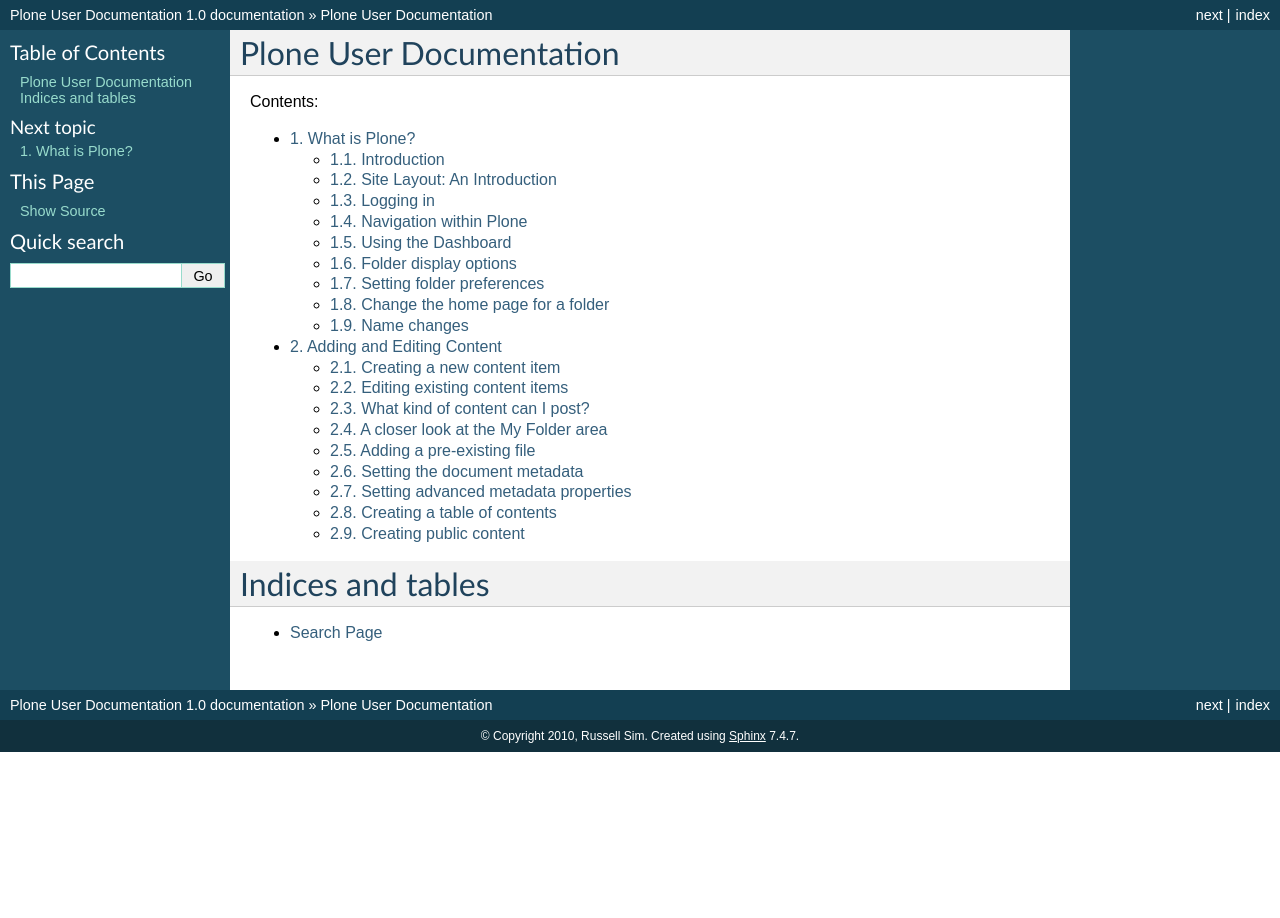
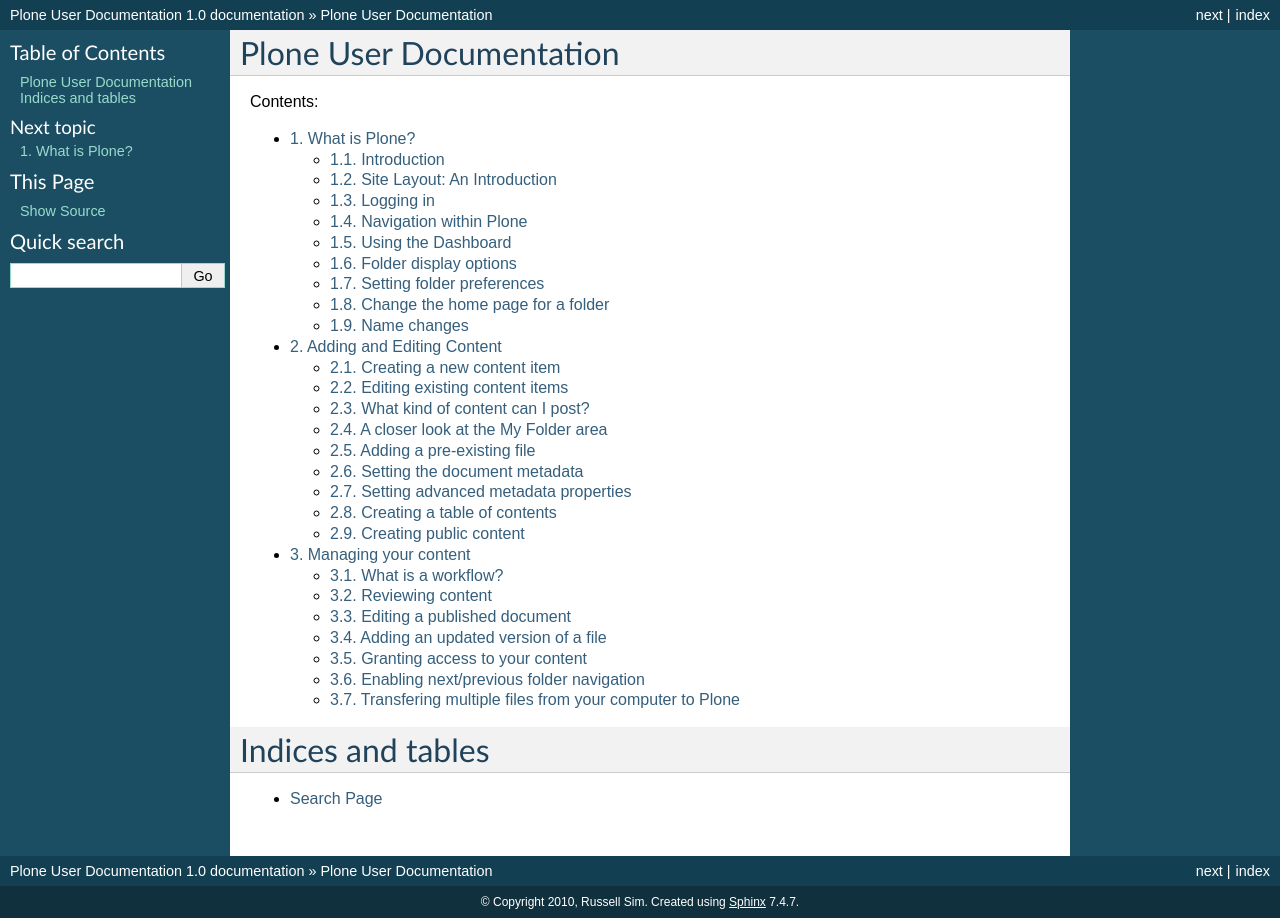
Before and after one commit to jcu-eresearch/plone-user-doc, a Sphinx documentation site: the page built from source/index.rst, in a window 1280 px wide. Built offline with Sphinx 7.4.7, drawn with Linux system fonts in a browser that asks for light colours; some of the changed lines change nothing that is shown.

Commit message:
added managing content section

```diff
--- a/source/index.rst
+++ b/source/index.rst
@@ -14,6 +14,7 @@
 
    basic
    addedit
+   managingcontent
 
 Indices and tables
 ==================
--- /dev/null
+++ b/source/managingcontent.rst
@@ -0,0 +1,232 @@
+Managing your content
+*********************
+
+What is a workflow?
+======================
+.. Workflows play an important role in your portal's security and control who can see a document.
+
+Workflows and document publishing
+---------------------------------
+
+A workflow is a process that your document passes through before it becomes available to others via the portal. This process ensures that content posted meets standards set by your administrator.\
+
+When an item is first created, its state is **Private** .\Most users will require their documents be reviewed before they are published, requiring a section or site administrator to be part of the workflow.
+
+At each point in the workflow your document will have a different state.\These states are listed below.
+
++----------------------+------------------------------------------------------+
+| State                | Description                                          |
++======================+======================================================+
+| **Private**          | * These items are only visible and editable by their |
+|                      |   owners and site managers with administrator access |
+|                      | * You can still share this content with certain      |
+|                      |   people through the 'Sharing' tab.                  |
+|                      | * Content in this state need to be published before  |
+|                      |   being visible on the Internet.                     |
++----------------------+------------------------------------------------------+
+| **Pending (submitted | * This content has been submitted for review         |
+| for publication)**   |   through workflow and is awaiting a decision        |
+|                      | * A site or section administrator with Review rights |
+|                      |   needs approve this.                                |
+|                      | * It can be accessed in the same way as other        |
+|                      |   Private content                                    |
++----------------------+------------------------------------------------------+
+| **Published**        | * These items are available to all site visitors     |
+|                      | * They appear in the navigation tree, and are        |
+|                      |   accessible through search                          |
++----------------------+------------------------------------------------------+
+
+Reviewing content
+=================
+.. If you have the right permissions, you'll have the ability to review content
+   for yourself and other users.
+
+The review list on your dashboard when you log in as a user who has review
+authorisation and there are items to review. The review list is a list of
+items that have been submitted by for review.
+
+.. image:: images/review_list.png
+   :alt: Review list
+
+If you don't see this on your dashboard, you can add it easily -- it's called
+a 'Review list portlet'.
+
+Reviewing an item
+-----------------
+
+Click the content link to open the item.
+
+At this point you have the following choices for this item:
+
+Reject the item
+^^^^^^^^^^^^^^^
+
+Reject the item by selecting 'Reject' from the 'State' drop-down menu choices.
+
+* You would reject the item if you feel that it is not appropriate for the
+  site, or if it requires more work
+* This returns the item to the Private state
+* If you want to add comments describing why the document was rejected,
+  click onto the 'Advanced' option in the State menu first before rejecting
+  it. Enter your comments here and select 'Reject' to change the document's
+  state.
+
+
+Approve the item
+^^^^^^^^^^^^^^^^
+
+Approve the item by selecting 'Publish' from the 'State' drop-down menu.
+
+* This changes the content into the Published state
+* The content is now publicly available on the Internet
+* Keep in mind that you may need to adhere to organisational policies and/or
+  procedures when publishing documents publicly. The publishing process is
+  your responsibility and your username is attached to all publications.
+
+
+Making changes as a Reviewer
+----------------------------
+
+Edit the item
+^^^^^^^^^^^^^
+
+As the reviewer you have permission to edit the document yourself. You can
+make any changes that are necessary, and then approve the item.
+
+Doing nothing
+-------------
+
+If you’re not sure whether this item is suitable or not, you can just
+leave it as it is.
+
+This will leave the document in its pending state for the time being. Keep in
+mind that it will eventually need to be either approved, edited or rejected.
+You may wish to seek advice from another site administrator or content
+reviewer about the content.
+
+
+Editing a published document
+============================
+
+.. Editing published content is another important process in content
+   management.
+
+In order to make an edit to a previously published document, there are two
+choices, depending on who you are:
+
+Authors
+-------
+
+* The author can chose **Retract** from the State drop-down menu, which moves
+  the document back into the Private state.
+* The author then makes the change and saves the document which adds it back
+  to the review list.
+* It must be approved by the reviewer/manager and to be published again
+
+Managers
+--------
+
+* Any site administrator can edit any document or content.
+* Upon editing content, it is republished without the need to go through the
+  workflow process again.
+
+
+Adding an updated version of a file
+===================================
+
+.. A common task is updating a given file or image with a fresh version.
+
+In order to upload a newer version of a file, you will need to edit that item.
+
+1. Choose the item from the **contents view tab** in your folder, and then
+   click the **Edit** tab.
+
+.. image:: images/replace_file.png
+   :alt: Replace an existing file with a new version
+
+2. Only the fields with a red box are required, as when you create the content
+   originally.
+3. To update your file, click the **Replace with new file** radio button, and
+   click the **Browse** button to select the new version of the file.
+4. Click the Save button to commit your changes.
+
+
+Granting access to your content
+===============================
+
+.. Sometimes you'll want to give access to individuals or a group of users, rather than the whole Internet.
+
+You can choose to share your document with all logged in users or with a
+particular person. Descriptions for how to set up each of these permissions
+are listed below.
+
+To share with all logged in users:
+----------------------------------
+
+
+* Click on the Sharing tab
+* You can add the following permissions by ticking the correct box in the
+  table next to "Logged-in Users":
+
+ * Can Add - if this is a folder, a person can add a document to the folder
+ * Can Edit - the person can edit any files in this folder
+ * Can View - the person can read, but not edit the filesCan Review - the
+   person can approve this document for publishing
+
+
+To share with an individual:
+----------------------------
+
+* Click on the **Sharing** tab
+* Search for an individual by entering a name in the search box and clicking
+  the **Search** button
+* When the appropriate name appears, tick the correct box next to the name for
+  the permission that you would like to add
+* Click the **Save** button to save the changes
+
+To share with a group:
+----------------------
+
+**Note:** groups are created by the site administrator
+
+* Click on the **Sharing** tab
+* Search for a group by entering a name in the searbox and clicking the
+  **Search** button
+* When the appropriate name appears, tick the correct box next to the name
+  for the permission that you would like to add
+
+
+Inheriting permissions
+----------------------
+
+The "inherit permissions from higher level" tick box means that the folder
+will have the same permissions as the parent folder.
+
+* Click the **Save** button to save the changes
+
+
+Enabling next/previous folder navigation
+========================================
+
+.. To make viewing the contents of a large folder more intuitive you may wish
+   to enable the next/previous navigation feature. This is a simple task in
+   the Plone 3 environment.
+
+To add next/previous navigation
+
+* Make sure you are logged in
+* Open the folder you wish to apply navigation to
+* Click the **Edit** tab
+* Click the **Settings** tab
+* Tick the box marked **Enable next previous navigation**
+* Click the **Save** button
+
+Transfering multiple files from your computer to Plone
+======================================================
+At times you may wish to upload multiple files to the portal.
+
+The easiest method for doing this is to install and setup a WebDAV client, the connection protocol that you can use to connect to the site from your desktop.\
+
+See one of the relevant tutorials for your operating system in `Usage Tutorials <resolveuid/5f66ce87d71439f43634dff9c774d7ff>`_ .
+
+\
```
Also changed, not shown: source/images/replace_file.png (added), source/images/review_list.png (added).
